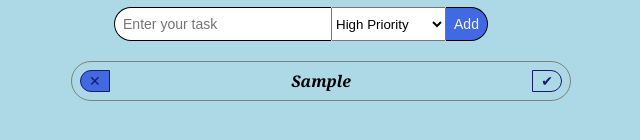
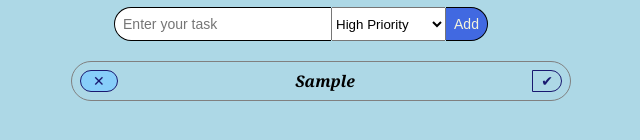
Before and after one commit to kcgr0690/todo, a plain HTML site: page index.html in a window 1280 px wide. Both pictures are taken after typing "Sample" into the empty fields and a click on the button "Add". Shown: the part 186-326 px from the top of the page, 339-979 px from the left. Drawn offline with Linux system fonts and the light colour scheme.

Commit message:
Updated delete button to be round.

```diff
--- a/styles.css
+++ b/styles.css
@@ -84,11 +84,11 @@ li.low {
 
 li button:first-child {
     margin-right: 10px;
-    background-color:royalblue;
+    background-color:lightskyblue;
     border: 1px solid midnightblue;
-    border-radius: 25px 0 0 25px;
+    border-radius: 25px;
     color: midnightblue;
-    padding: 2px 8px;
+    padding: 2px 12px;
     flex-shrink: 0;
 }
 
```
